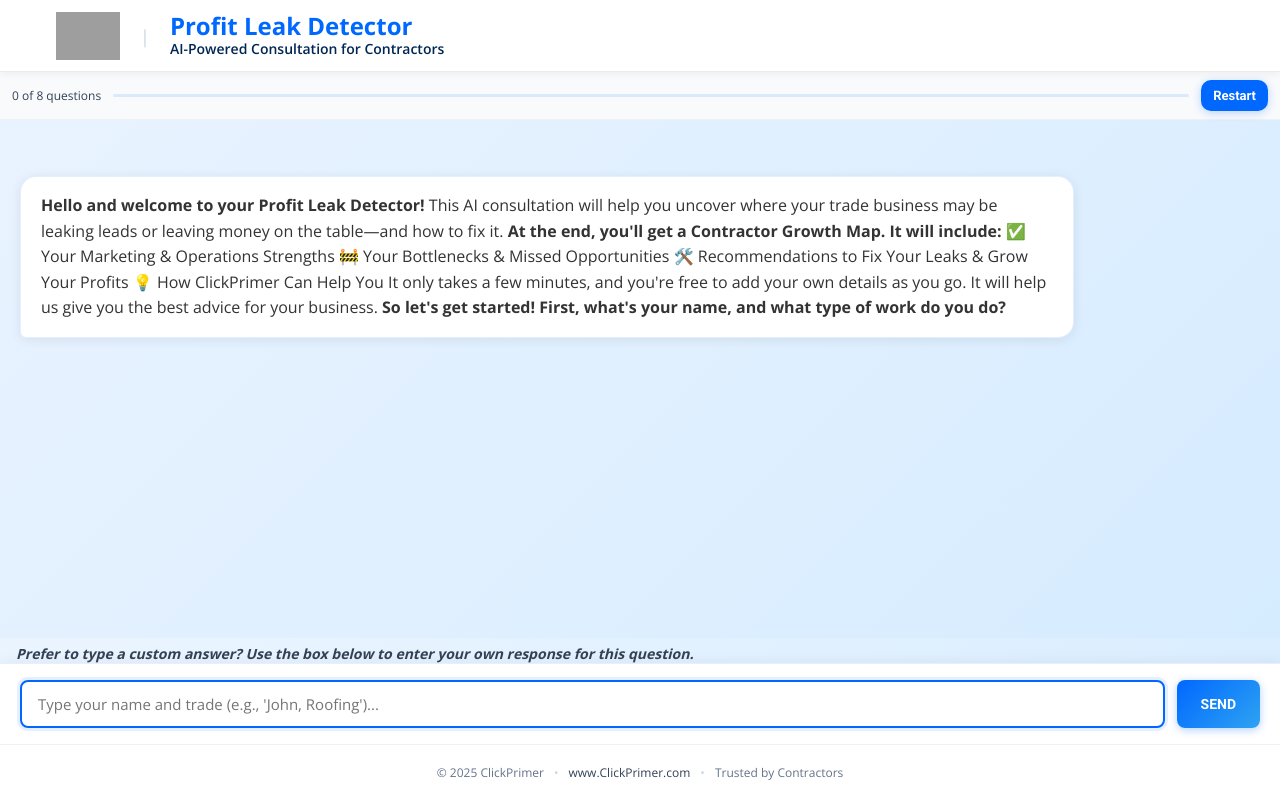
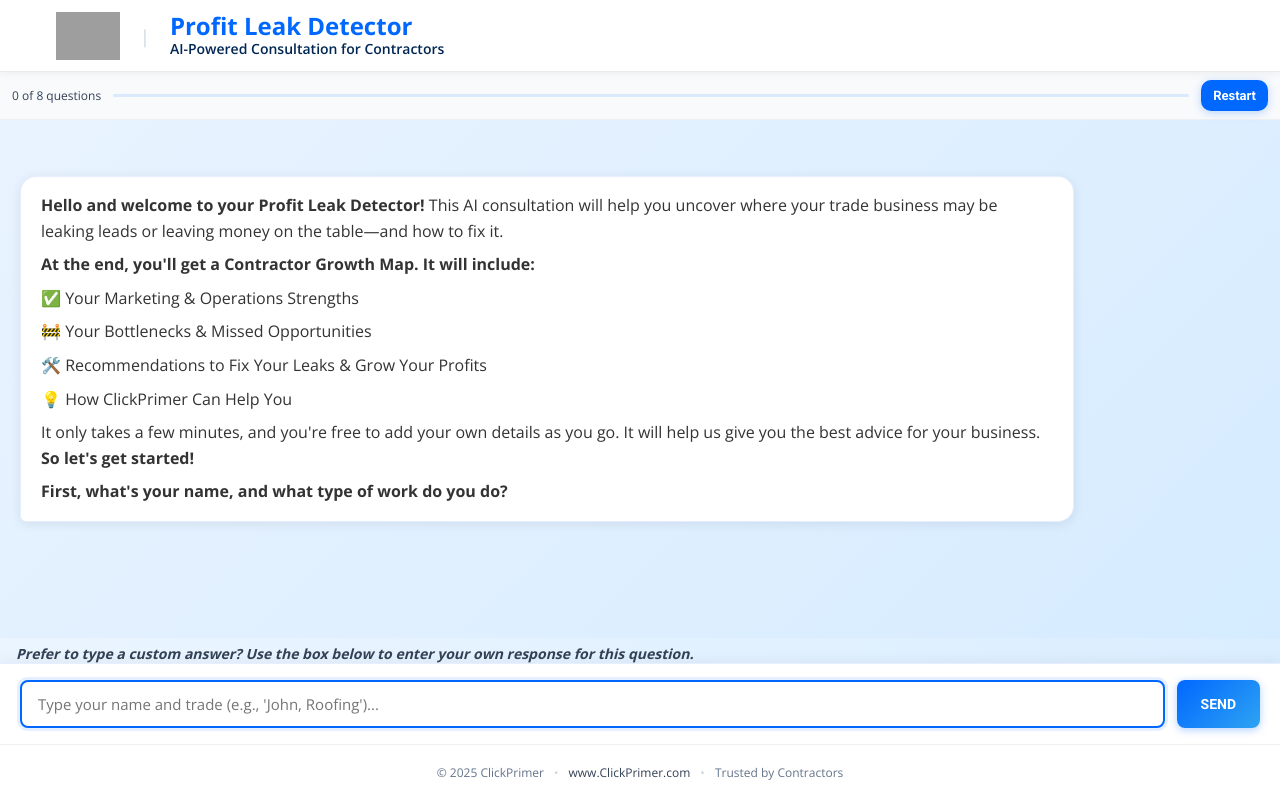
Before and after one commit to clickprimer/contractor-growth-map, a Next.js app: page / in a window 1280 px wide. Built offline with nearby package versions, Linux system fonts and the light colour scheme; grey boxes are pictures that could not be loaded.

Commit message:
Add files via upload

```diff
--- a/components/ChatInterface.js
+++ b/components/ChatInterface.js
@@ -67,7 +67,7 @@ It only takes a few minutes, and you're free to add your own details as you go.
       setAwaitingNameInput(true);
       setShowIntro(false);
 
-      // Explicitly anchor to the TOP of the intro bubble and do NOT auto-scroll away.
+      // Anchor to the top of the intro bubble
       setTimeout(() => {
         const pane = messagesPaneRef.current;
         if (pane) {
@@ -322,7 +322,7 @@ Generating your personalized **Contractor Growth Map**...`,
         {messages.map((message, index) => (
           <div key={index} className={`message ${message.type}-message`}>
             <div className={`message-content ${message.isNugget ? 'gold-nugget' : ''}`}>
-              {String(message.content).split('\\n').map((line, i) => (
+              {String(message.content).split('\n').map((line, i) => (
                 <p key={i} dangerouslySetInnerHTML={{ __html: formatLine(line) }} />
               ))}
               {/* Options inline inside the AI bubble for the CURRENT question only */}
```
